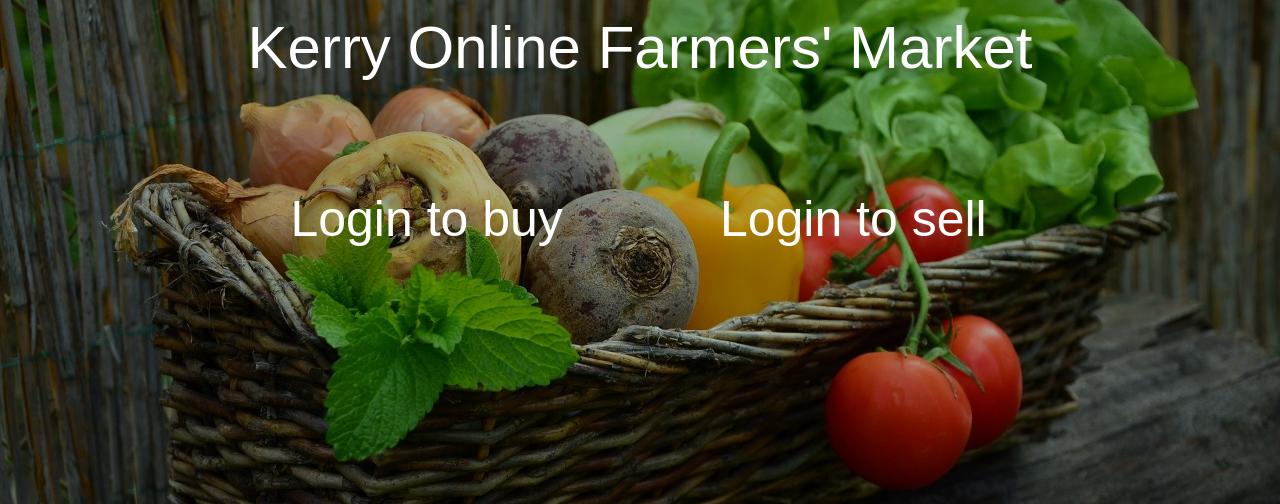
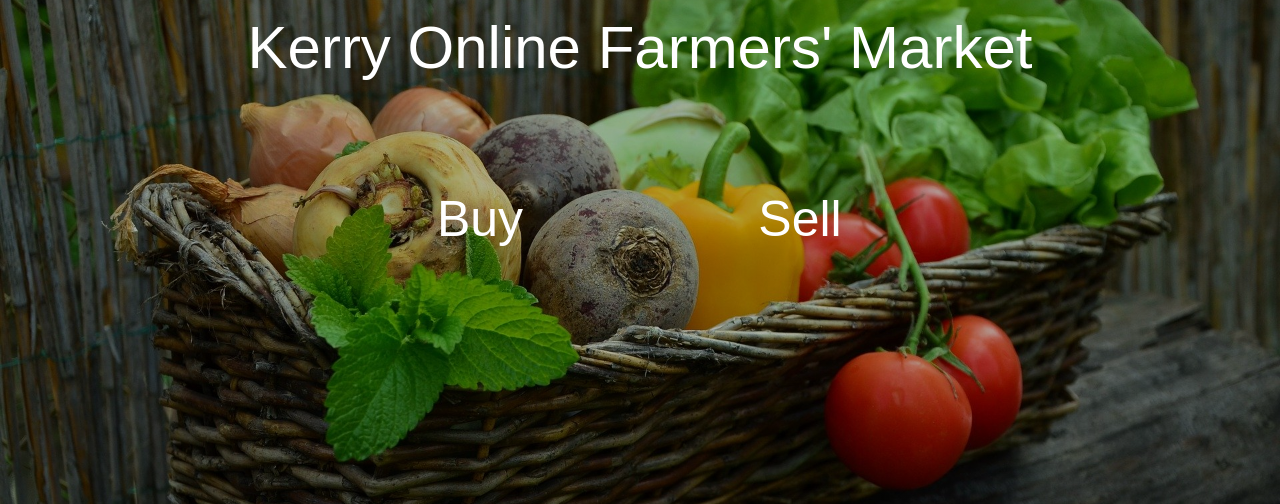
Before and after one commit to digitalstuart/kerry-online-farmers-market, a Django app: page / in a window 1280 px wide. Shown: the part 140-644 px from the top of the page. Run offline with Django 3.2, Linux system fonts and the light colour scheme; the visitor is signed in with stand-in values (Sample User, id 1); some libraries are stand-ins or nearby versions; some web fonts are replaced.

Commit message:
Changed text and URL path of landing page 'buy' & 'sell' options, according to whether user is logged in or not

```diff
--- a/home/templates/market.html
+++ b/home/templates/market.html
@@ -11,6 +11,20 @@
 <div>
 	<h1 class="margin">Kerry Online Farmers' Market</h3>
 		<div class="row about-buy-sell">
+
+			{% if user.is_authenticated %}
+			<div class="col-6 offset-3">
+				<div class="row">
+					<div class="col-lg-6 col-12">
+						<div class="bubbles"><a href="{% url 'products' %}">Buy</a></div>
+					</div>
+					<div class="col-lg-6 col-12">
+						<div class="bubbles"><a href="{% url 'new_product' %}">Sell</a></div>
+					</div>
+				</div>
+			</div>
+
+			{% else %}
 			<div class="col-8 offset-2">
 				<div class="row">
 					<div class="col-lg-6 col-12">
@@ -21,6 +35,7 @@
 					</div>
 				</div>
 			</div>
+			{% endif %}
 		</div>
 </div>
 
```
Lines whose indentation alone changed are shown as unchanged.
